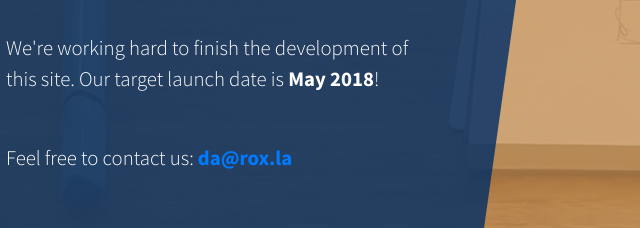
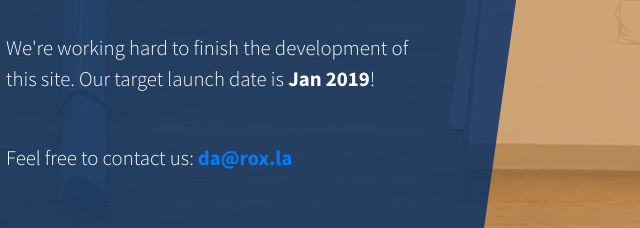
Before and after one commit to mecmaster/roxla, a plain HTML site: page index.html in a window 1280 px wide. Shown: the part 533-761 px from the top of the page, 57-697 px from the left. Drawn offline with Linux system fonts and the light colour scheme.

Commit message:
Jan 2019

```diff
--- a/index.html
+++ b/index.html
@@ -46,7 +46,7 @@
 <p class="mb-5">We work with such printed products as brochures, leaflets, posters, postcards, packaging, advertising, etc., as well as some projects on HTML, CSS, JS, Bootstrap and Wordpress. </p>
              <p class="mb-5">New Web-site coming soon! </p>
               <p class="mb-5">We're working hard to finish the development of this site. Our target launch date is
-                <strong>May 2018</strong>!</p>
+                <strong>Jan 2019</strong>!</p>
                 <p class="mb-5">Feel free to contact us: <strong><a href="mailto:da+design@rox.la">da@rox.la</a></strong></p>
             </div>
           </div>
```
